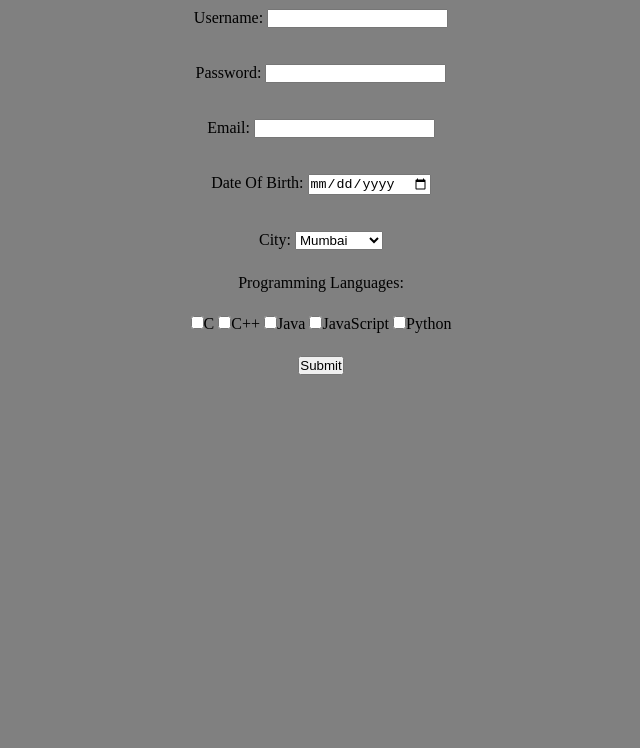
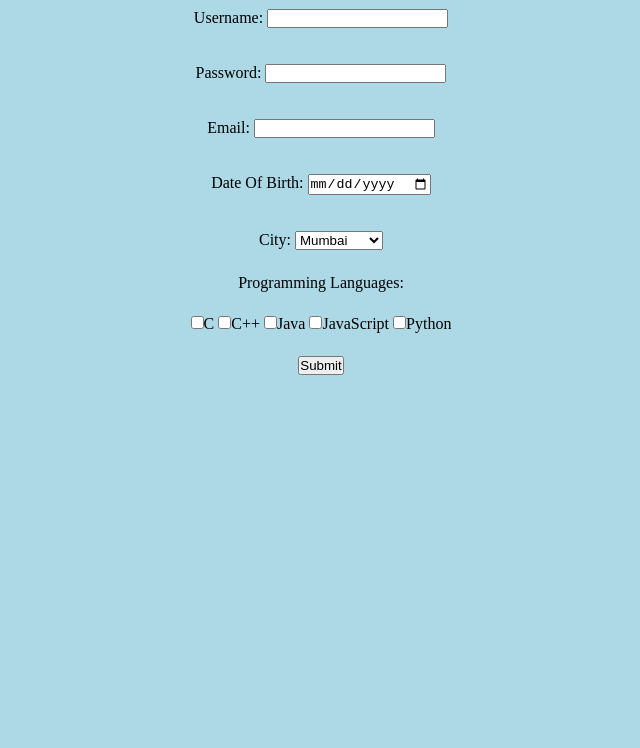
Before and after one commit to esha1913/Exp4, a plain HTML site: page index.html in a window 1280 px wide. Shown: the part 52-800 px from the top of the page, without its empty margins (319-959 px from the left). Drawn offline with Linux system fonts and the light colour scheme.

Commit message:
Update style2.css

```diff
--- a/style2.css
+++ b/style2.css
@@ -20,7 +20,7 @@ h1{
 }
 
 body{
-    background-color: grey;
+    background-color:#add8e6 ;
 }
 
 .checkbox{
```
